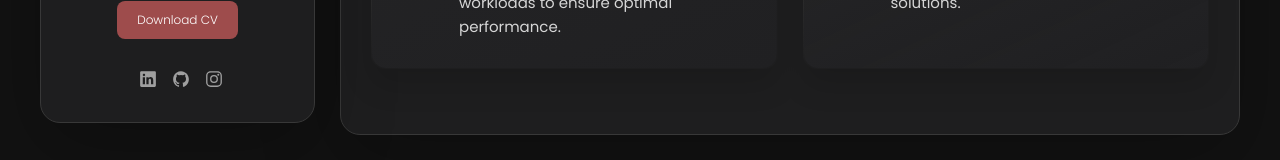
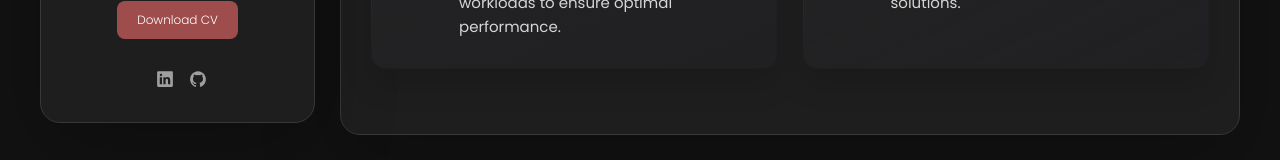
Before and after one commit to FahmiMuhammadRomadhon/web-profile-fahmi, a plain HTML site: page index.html in a window 1280 px wide. Shown: the part 725-885 px from the top of the page. Drawn offline with nearby package versions, Linux system fonts and the light colour scheme; some icons are missing.

Commit message:
remove feat instagram

```diff
--- a/index.html
+++ b/index.html
@@ -131,12 +131,6 @@
           <li class="social-item">
             <a href="https://github.com/FahmiMuhammadRomadhon" class="social-link">
               <ion-icon name="logo-github"></ion-icon>
-            </a>
-          </li>
-
-          <li class="social-item">
-            <a href="https://www.instagram.com/mdnfck_" class="social-link">
-              <ion-icon name="logo-instagram"></ion-icon>
             </a>
           </li>
 
```
